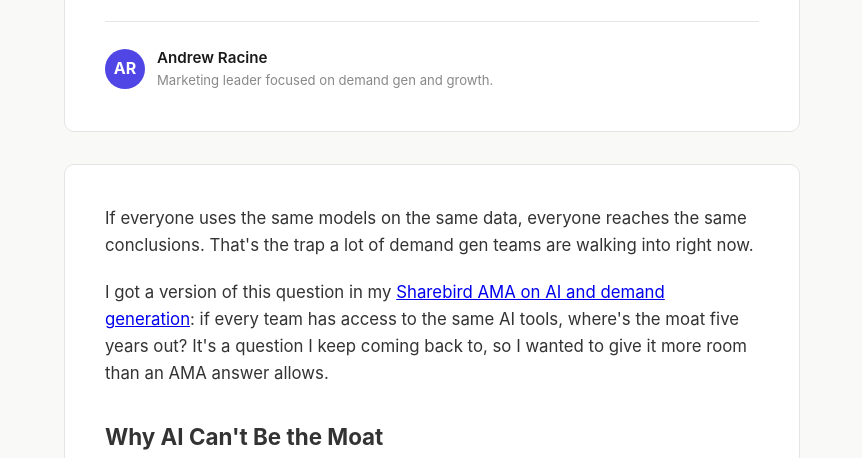
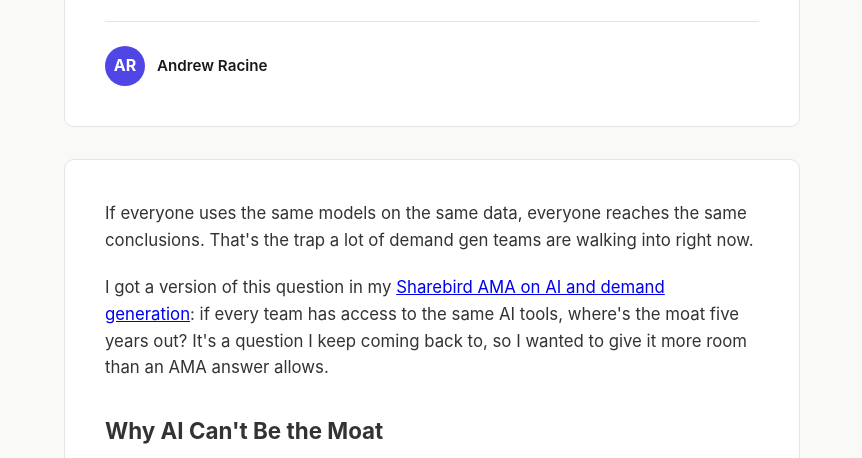
Before and after one commit to andrewracine5/aboutme, a plain HTML site: page blog/ai-moat.html in a window 1280 px wide. Shown: the part 279-737 px from the top of the page, without its empty margins (208-1070 px from the left). Drawn offline with Linux system fonts and the light colour scheme.

Commit message:
Remove author bio line from blog posts
Co-Authored-By: Claude Opus 5.5 <noreply@anthropic.com>

```diff
--- a/blog/ai-moat.html
+++ b/blog/ai-moat.html
@@ -140,11 +140,6 @@
       font-size: 0.95rem;
     }
 
-    .author-info .bio {
-      font-size: 0.82rem;
-      color: #888;
-    }
-
     .post-body {
       background: #fff;
       border: 1px solid #e5e5e5;
@@ -247,7 +242,6 @@
         <div class="avatar">AR</div>
         <div class="author-info">
           <div class="name">Andrew Racine</div>
-          <div class="bio">Marketing leader focused on demand gen and growth.</div>
         </div>
       </div>
     </div>
```
Also changed, not shown: blog/post.html (+0 -6 lines).
